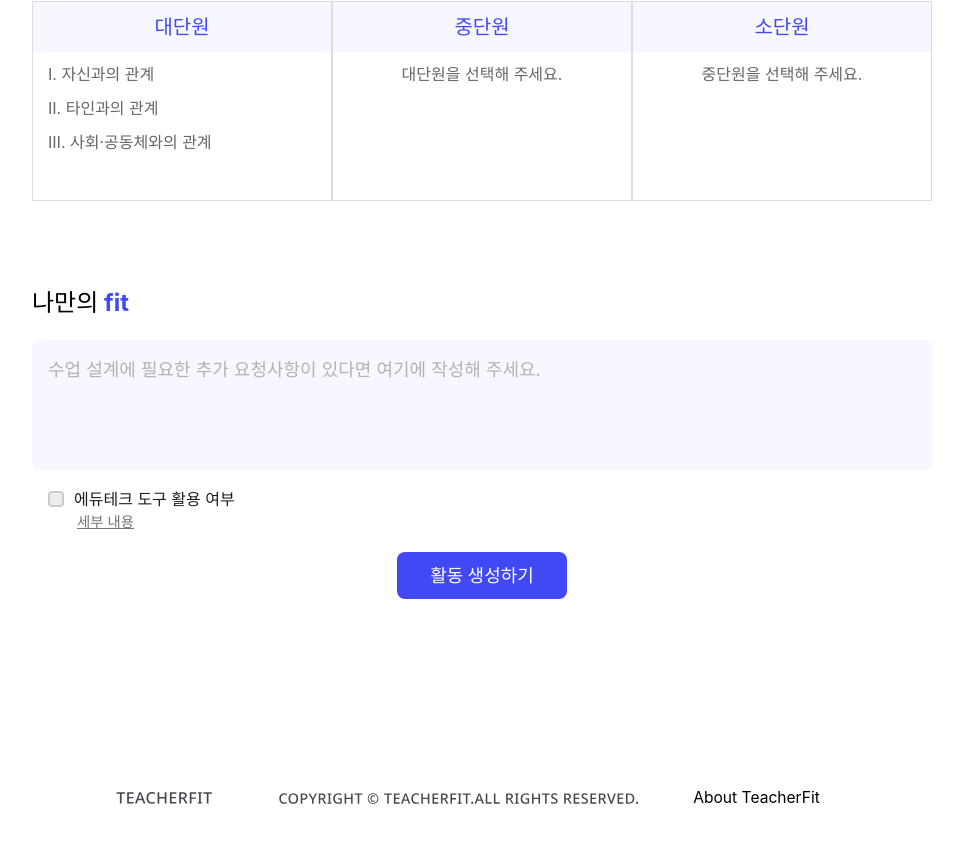
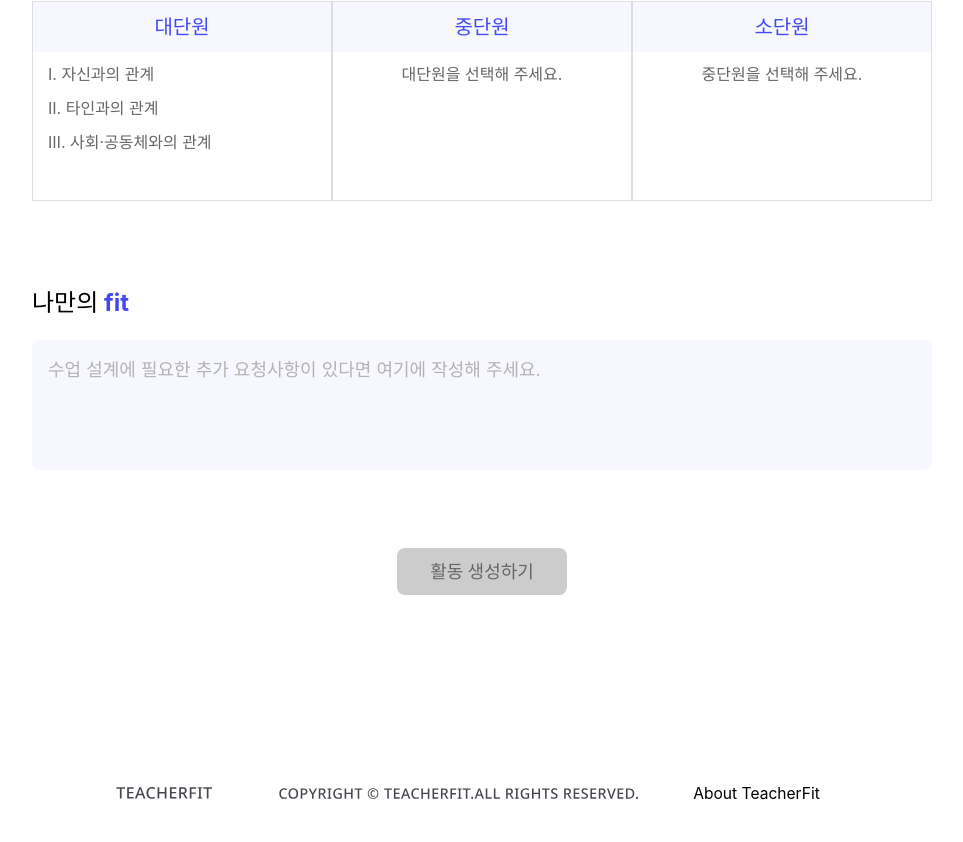
Before and after one commit to Teacher-fit/Frontend, a React (Vite) app: page / in a window 1280 px wide. Shown: the part 925-1767 px from the top of the page, without its empty margins (158-1121 px from the left). Built offline with nearby package versions, Linux system fonts and the light colour scheme.

Commit message:
feat: 서버 연결 로직 작성

```diff
--- a/package.json
+++ b/package.json
@@ -10,7 +10,9 @@
     "preview": "vite preview"
   },
   "dependencies": {
+    "axios": "^1.7.7",
     "react": "^18.3.1",
+    "react-copy-to-clipboard": "^5.1.0",
     "react-dom": "^18.3.1",
     "react-markdown": "^9.0.1",
     "react-router-dom": "^6.26.2",
@@ -20,6 +22,7 @@
     "@eslint/js": "^9.9.0",
     "@types/hast": "^3.0.4",
     "@types/react": "^18.3.3",
+    "@types/react-copy-to-clipboard": "^5.0.7",
     "@types/react-dom": "^18.3.0",
     "@types/react-router-dom": "^5.3.3",
     "@types/styled-components": "^5.1.34",
--- a/src/components/SearchBox.style.ts
+++ /dev/null
@@ -1,6 +0,0 @@
-import styled from 'styled-components'
-
-export const SearchContainer = styled.div`
-  width: 100%;
-
-`;
--- a/src/components/TextbookTable.tsx
+++ b/src/components/TextbookTable.tsx
@@ -1,4 +1,4 @@
-import { useState } from 'react'
+import { useState} from 'react'
 import styled from 'styled-components'
 import { TextbookData } from '../mock/TextbookData'
 
@@ -19,12 +19,13 @@ interface Section {
   title: string
 }
 
-const TextbookTable = () => {
-  // Unit >> Chapter >> Section
-  const [selectedUnit, setSelectedUnit] = useState<Unit | null>(null)
-  const [selectedChapter, setSelectedChapter] = useState<Chapter | null>(null)
-  const [selectedSection, setSelectedSection] = useState<Section | null>(null)
+interface TextbookTableProps {
+  onCompletionStatusChange: (complete: boolean, selectedIds: number[]) => void
+}
 
+const TextbookTable: React.FC<TextbookTableProps> = ({
+  onCompletionStatusChange,
+}) => {
   const [selectedUnitId, setSelectedUnitId] = useState<number | null>(null)
   const [selectedChapterId, setSelectedChapterId] = useState<number | null>(
     null
@@ -33,19 +34,18 @@ const TextbookTable = () => {
     null
   )
 
-  const handleUnitClick = (unit: Unit) => {
-    setSelectedUnit(unit)
-    setSelectedChapter(null) // 대단원을 새로 선택할 때 기선택했던 중단원 초기화
-    setSelectedChapterId(null) // 대단원을 새로 선택할 때 기선택했던 중단원 ID 초기화
-  }
+  const handleSelection = (
+    unitId: number | null,
+    chapterId: number | null,
+    sectionId: number | null
+  ) => {
+    const selectedIds = [unitId, chapterId, sectionId].filter(
+      (id) => id !== null
+    ) as number[]
+    const isComplete = selectedIds.length === 3 // All 3 IDs selected means complete
 
-  const handleChapterClick = (chapter: Chapter) => {
-    setSelectedChapter(chapter)
-    setSelectedSectionId(null) // 중단원을 새로 선택할 기선택했던 소단원 ID 초기화
-  }
-
-  const handleSectionClick = (section: Section) => {
-    setSelectedSection(section)
+    // Send data to parent component (Home.tsx)
+    onCompletionStatusChange(isComplete, selectedIds)
   }
 
   return (
@@ -60,8 +60,8 @@ const TextbookTable = () => {
                 key={unit.id}
                 onClick={() => {
                   setSelectedUnitId(index)
-                  handleUnitClick(unit)
-                  //TODO: api 요청 로직 추가
+                  setSelectedChapterId(null) // Reset chapter and section when unit changes
+                  setSelectedSectionId(null)
                 }}
                 isClicked={selectedUnitId === index}
               >
@@ -74,15 +74,14 @@ const TextbookTable = () => {
         {/* 중단원 */}
         <Column>
           <StyledHeading>중단원</StyledHeading>
-          {selectedUnit ? (
+          {selectedUnitId !== null ? (
             <StyledUl>
-              {selectedUnit.chapters.map((chapter, index) => (
+              {TextbookData[selectedUnitId].chapters.map((chapter, index) => (
                 <StyledLi
                   key={chapter.id}
                   onClick={() => {
                     setSelectedChapterId(index)
-                    handleChapterClick(chapter)
-                    //TODO: api 요청 로직 추가
+                    setSelectedSectionId(null) // Reset section when chapter changes
                   }}
                   isClicked={selectedChapterId === index}
                 >
@@ -98,15 +97,16 @@ const TextbookTable = () => {
         {/* 소단원 */}
         <Column>
           <StyledHeading>소단원</StyledHeading>
-          {selectedChapter ? (
+          {selectedChapterId !== null ? (
             <StyledUl>
-              {selectedChapter.sections.map((section, index) => (
+              {TextbookData[selectedUnitId!].chapters[
+                selectedChapterId
+              ].sections.map((section, index) => (
                 <StyledLi
                   key={section.id}
                   onClick={() => {
                     setSelectedSectionId(index)
-                    handleSectionClick(section)
-                    //TODO: api 요청 로직 추가
+                    handleSelection(selectedUnitId, selectedChapterId, index) // Pass the selected data
                   }}
                   isClicked={selectedSectionId === index}
                 >
--- a/src/pages/Home.style.ts
+++ b/src/pages/Home.style.ts
@@ -7,7 +7,7 @@ export const Root = styled.div`
   margin: 0;
   padding: 0;
   box-sizing: border-box;
-  max-width: 3000px;
+  max-width: 1000px;
 `
 
 export const Menu = styled.div`
@@ -169,7 +169,7 @@ export const Li = styled.li`
   margin-top: 15px;
 `;
 
-export const Detail = styled.p`
+export const Detail = styled.div` // or p
   background-color: white;
   border: none;
   margin-left: 45px;
@@ -205,4 +205,5 @@ export const BtnContainer = styled.div`
   align-items: center; /* 수직 중앙 정렬 */
   width: 100%;
   height: 100%;
+  margin-top: 58px;
 `;
--- a/src/pages/Home.tsx
+++ b/src/pages/Home.tsx
@@ -1,35 +1,95 @@
+import axios from 'axios'
 import { useState } from 'react'
 import * as S from './Home.style'
-//import Footer from '../components/Footer'
-import SearchBox from '../components/SearchBox'
-import Checkbox from '../components/Checkbox'
+import { Link } from 'react-router-dom'
 import TextbookTable from '../components/TextbookTable'
-import { Link } from 'react-router-dom'
 import AutoResizeInputBox from '../components/AutoResizeInputBox'
 
+// 서버 URL 상수
+const SERVER_URL =
+  'https://port-0-teachre-fit-m1rrtbdrebbb9bad.sel4.cloudtype.app/edu-recommend'
+
+// requestData의 타입 정의
+interface RequestData {
+  grade: number | null
+  area: number | null
+  subject: number | null
+  publisher: number | null
+  requirement: string
+}
+
+// Home 컴포넌트 정의
 const Home = () => {
-  const [edutech, setEdutech] = useState(false)
+  const [isComplete, setIsComplete] = useState(false) // TextbookTable에서 받는 완료 상태
+  const [selectedIds, setSelectedIds] = useState<number[]>([]) // 선택된 ID 배열
+
+  // TextbookTable에서 선택 완료 상태를 업데이트하는 함수
+  const handleCompletionStatusChange = (complete: boolean, ids: number[]) => {
+    setIsComplete(complete)
+    setSelectedIds(ids)
+  }
+
   const [activeButton, setActiveButton] = useState<string>('home')
 
-  // 하나의 선택된 카테고리 인덱스를 관리하기 위한 상태
+  // 선택된 학교 상태 관리
   const [selectedSchool, setSelectedSchool] = useState<number | null>(null)
+
+  // 선택된 필터 데이터 상태 관리
+  const [selectedArea, setSelectedArea] = useState<number | null>(null)
+  const [selectedSubject, setSelectedSubject] = useState<number | null>(null)
+  const [selectedPublisher, setSelectedPublisher] = useState<number | null>(
+    null
+  )
+
+  // 필터 및 입력 데이터를 저장할 상태 정의
+  const [requestData, setRequestData] = useState<RequestData>({
+    grade: null,
+    area: null,
+    subject: null,
+    publisher: null,
+    requirement: '',
+  })
 
   // SchoolCategory 클릭 시 상태 업데이트
   const handleSchoolClick = (index: number) => {
     setSelectedSchool(index)
   }
 
-  // FilterCategory를 Label 그룹별로 관리
-  const [selectedGrade, setSelectedGrade] = useState<number | null>(null)
-  const [selectedArea, setSelectedArea] = useState<number | null>(null)
-  const [selectedSubject, setSelectedSubject] = useState<number | null>(null)
-  const [selectedPublisher, setSelectedPublisher] = useState<number | null>(
-    null
-  )
-
   // 버튼 클릭 시 active 상태 변경
   const handleButtonClick = (buttonName: string) => {
     setActiveButton(buttonName)
+  }
+
+  // 필터 메뉴에서 선택한 데이터를 저장하는 함수
+  const handleFilterChange = (key: keyof RequestData, value: number | null) => {
+    setRequestData((prevData) => ({
+      ...prevData,
+      [key]: value,
+    }))
+  }
+
+  // 텍스트 입력을 처리하는 함수
+  const handleInputChange = (value: string) => {
+    setRequestData((prevData) => ({
+      ...prevData,
+      requirement: value,
+    }))
+  }
+
+  // AutoResizeInputBox의 onChange 핸들러를 수정합니다.
+  const handleTextareaChange = (e: React.ChangeEvent<HTMLTextAreaElement>) => {
+    handleInputChange(e.target.value);
+  };
+
+  // POST 요청 보내는 함수
+  const submitData = async () => {
+    console.log(requestData) // 서버로 보낼 데이터 확인
+    try {
+      const response = await axios.post(SERVER_URL, requestData)
+      console.log('서버 응답:', response.data)
+    } catch (error) {
+      console.error('데이터 전송 실패:', error)
+    }
   }
 
   return (
@@ -48,6 +108,7 @@ const Home = () => {
           나만의 <S.Fit>Fit</S.Fit> 찾기
         </S.MenuCategory>
       </S.Menu>
+
       <S.SchoolMenu>
         <S.SchoolCategory
           isActive1={false}
@@ -55,7 +116,6 @@ const Home = () => {
         >
           초등학교
         </S.SchoolCategory>
-
         <S.SchoolCategory
           isActive1={selectedSchool === 1}
           onClick={() => handleSchoolClick(1)}
@@ -65,7 +125,6 @@ const Home = () => {
         >
           중학교
         </S.SchoolCategory>
-
         <S.SchoolCategory
           isActive1={false}
           onClick={() => alert('콘텐츠 개발중입니다.')}
@@ -73,27 +132,29 @@ const Home = () => {
           고등학교
         </S.SchoolCategory>
       </S.SchoolMenu>
+
       <S.SearchBox>
         <S.FilterMenu>
           <S.Label>학년 선택</S.Label>
           {['중1', '중2', '중3'].map((grade, index) => (
             <S.FilterCategory
               key={index}
-              onClick={() => setSelectedGrade(index)}
-              isActive2={selectedGrade === index}
+              onClick={() => handleFilterChange('grade', index)}
+              isActive2={requestData.grade === index}
               style={{
                 backgroundColor:
-                  selectedGrade === index ? '#6E75F5' : '#ffffff',
+                  requestData.grade === index ? '#6E75F5' : '#ffffff',
               }}
             >
               {grade}
             </S.FilterCategory>
           ))}
         </S.FilterMenu>
+
         <S.FilterMenu>
           <S.Label>영역 선택</S.Label>
           <S.FilterCategory
-            onClick={() => setSelectedArea(0)}
+            onClick={() => handleFilterChange('area', 0)}
             isActive2={selectedArea === 0}
             style={{
               backgroundColor: selectedArea === 0 ? '#6E75F5' : '#ffffff',
@@ -102,10 +163,11 @@ const Home = () => {
             도덕
           </S.FilterCategory>
         </S.FilterMenu>
+
         <S.FilterMenu>
           <S.Label>과목 선택</S.Label>
           <S.FilterCategory
-            onClick={() => setSelectedSubject(0)}
+            onClick={() => handleFilterChange('subject', 0)}
             isActive2={selectedSubject === 0}
             style={{
               backgroundColor: selectedSubject === 0 ? '#6E75F5' : '#ffffff',
@@ -120,6 +182,7 @@ const Home = () => {
             도덕②
           </S.FilterCategory>
         </S.FilterMenu>
+
         <S.FilterMenu>
           <S.Label>출판사 선택</S.Label>
           <S.FilterCategory
@@ -129,7 +192,7 @@ const Home = () => {
             미래엔
           </S.FilterCategory>
           <S.FilterCategory
-            onClick={() => setSelectedPublisher(1)}
+            onClick={() => handleFilterChange('publisher', 1)}
             isActive2={selectedPublisher === 1}
             style={{
               backgroundColor: selectedPublisher === 1 ? '#6E75F5' : '#ffffff',
@@ -139,19 +202,31 @@ const Home = () => {
           </S.FilterCategory>
         </S.FilterMenu>
       </S.SearchBox>
+
       <S.Heading>단원 선택</S.Heading>
-      <TextbookTable />
-      <SearchBox />
+      {/* TextbookTable 컴포넌트에서 선택 완료 상태 업데이트 */}
+      <TextbookTable onCompletionStatusChange={handleCompletionStatusChange} />
+
       <S.Heading>
         나만의<S.Fit> fit</S.Fit>
       </S.Heading>
-      <AutoResizeInputBox placeholder="수업 설계에 필요한 추가 요청사항이 있다면 여기에 작성해 주세요." />
-      <Checkbox checked={edutech} onChange={setEdutech}>
-        에듀테크 도구 활용 여부
-      </Checkbox>
-      <S.Detail>세부 내용</S.Detail> {/* 세부 내용 페이지 확인하기 */}
+
+      <AutoResizeInputBox
+        placeholder="수업 설계에 필요한 추가 요청사항이 있다면 여기에 작성해 주세요."
+        onChange={handleTextareaChange}
+      />
+
       <S.BtnContainer>
-        <S.SubmitBtn as={Link} to="/myfit">
+        <S.SubmitBtn
+          as={Link}
+          to="/myfit"
+          onClick={submitData}
+          style={{
+            color: isComplete ? '#fefefe' : '#666666',
+            backgroundColor: isComplete ? '#4049F4' : '#cccccc',
+          }}
+          disabled={!isComplete} // isComplete 상태에 따라 버튼 비활성화
+        >
           활동 생성하기
         </S.SubmitBtn>
       </S.BtnContainer>
--- a/src/pages/MyFitPage.tsx
+++ b/src/pages/MyFitPage.tsx
@@ -1,10 +1,28 @@
 import { useState } from 'react'
+import axios from 'axios'
 import styled from 'styled-components'
 import ReactMarkdown from 'react-markdown'
+import { CopyToClipboard } from 'react-copy-to-clipboard'
 
 import ChatLogo from '../assets/ChatLogo.svg'
 import ReloadIcon from '../assets/ReloadIcon.svg'
 import CopyIcon from '../assets/CopyIcon.svg'
+
+/*
+const SERVER_URL =
+  'https://port-0-teachre-fit-m1rrtbdrebbb9bad.sel4.cloudtype.app/edu-recommend'
+
+
+  const [answer, setAnswer] = useState(null)
+
+  const fetchData = async () => {
+    const response = await axios.get(SERVER_URL)
+    setAnswer(response.data)
+  }
+  useEffect(() => {
+    fetchData()
+  }, [])
+*/
 
 const MyFitPage = () => {
   const [activeButton, setActiveButton] = useState<string>('home')
@@ -15,8 +33,7 @@ const MyFitPage = () => {
   }
 
   const markdownText = `
-  ### 안녕하세요!
-  현재 리액트에서 \`react-markdown\`를 이용하여 **마크다운**을 랜더링하고 있습니다.
+  {"content":"## 교과\n도덕\n\n## 대상\n중학교 2학년\n\n## 단원\n우정과 사랑\n\n## 준비물\n- 흰색보드 또는 화이트보드\n- 마커\n- 에듀테크 제품: Padlet (https://padlet.com/)\n\n## 수업 방식\n그룹 활동 중심의 협력학습 방식을 활용하여 학생들이 진정한 우정을 찾을 수 있도록 유도합니다.\n\n## 에듀테크 제품\nPadlet: Padlet은 가상의 게시판을 제공하여 학생들이 아이디어를 공유하고 토론하는 데 사용할 수 있는 도구입니다. 학생들은 텍스트, 이미지, 동영상 등 다양한 형식으로 자신의 의견을 나타낼 수 있습니다. Padlet은 그룹 활동에 적합한 도구로, 학생들이 직접 참여하고 의견을 나눌 수 있는 환경을 제공합니다.\n\n## 수업 목표\n- 학생들은 진정한 우정의 의미와 중요성을 이해합니다.\n- 학생들은 자신의 주변에서 진정한 우정을 찾을 수 있는 능력을 배웁니다.\n- 학생들은 에듀테크 도구를 활용하여 의견을 나누고 협력하는 방법을 익힙니다.\n\n## 단계별 학습활동\n\n| **단계** | **학습활동** | **수업형태** |\n|---|---|---|\n| 도입 | 학생들에게 \"진정한 우정이란 무엇인지 생각해보세요. 어떤 친구들과 함께 있는 순간에 진정한 우정을 느끼나요?\"라고 묻습니다. 학생들은 간단한 글로 답변을 작성합니다. | 전체 학생들과 함께하는 그룹 토론 |\n| 전개1 | Padlet을 사용하여 학생들이 자신의 의견을 공유하도록 합니다. 학생들은 Padlet 보드에 자신의 의견을 작성하고, 다른 학생들의 의견에도 댓글을 달 수 있습니다. | 그룹 활동: 학생들을 4~5명씩 그룹으로 나누고, 각 그룹마다 하나의 Padlet 보드를 할당합니다. |\n| 전개2 | 각 그룹은 Padlet 보드를 통해 자신들의 의견을 공유하고 토론합니다. 그룹원들은 서로의 의견에 대해 존중하고 협력하여 진정한 우정에 대한 공통된 정의를 도출합니다. | 그룹 활동: 그룹원들끼리 의견을 나누고 토론하는 시간을 가집니다. |\n| 마무리 | 각 그룹은 Padlet 보드에 도출된 공통된 정의를 정리하고 발표합니다. 전체 학생들은 다른 그룹의 발표를 듣고 자신의 의견을 추가할 수 있습니다. | 전체 학생들과 함께하는 그룹 토론 |\n\n## 활용효과\n- 학생들은 에듀테크 도구를 활용하여 자신의 의견을 표현하고 다른 학생들과 소통하는 능력을 향상시킬 수 있습니다.\n- 그룹 활동을 통해 학생들은 협력과 토론의 중요성을 배우고 실제 상황에서 적용할 수 있습니다.\n- Padlet을 활용하여 학생들은 자신의 의견을 보다 쉽게 정리하고 공유할 수 있습니다.\n- 학생들은 진정한 우정에 대한 이해를 높이고, 자신의 주변에서 진정한 우정을 찾을 수 있는 능력을 배웁니다."}
   `
 
   return (
@@ -35,20 +52,26 @@ const MyFitPage = () => {
           나만의 <Fit>Fit</Fit> 찾기
         </MenuCategory>
       </Menu>
-
       <AnswerBox>
         <AnswerInfo>
           <img src={ChatLogo} />
-          n:nn PM
         </AnswerInfo>
         <MarkdownWrapper>
           <ReactMarkdown>{markdownText}</ReactMarkdown>
         </MarkdownWrapper>
         <IconWrapper>
           <Icon src={ReloadIcon} />
-          <Icon src={CopyIcon} />
+          <CopyToClipboard
+            text={markdownText}
+            onCopy={() => alert('결과가 복사되었습니다.')}
+          >
+            <Icon src={CopyIcon} />
+          </CopyToClipboard>
         </IconWrapper>
       </AnswerBox>
+      <BtnContainer>
+        <SubmitBtn>활동 생성하기</SubmitBtn>
+      </BtnContainer>
     </Root>
   )
 }
@@ -63,7 +86,7 @@ export const Root = styled.div`
   margin: 0;
   padding: 0;
   box-sizing: border-box;
-  max-width: 3000px;
+  max-width: 900px;
 `
 export const Menu = styled.div`
   display: flex; /* inline-flex를 flex로 변경 */
@@ -136,10 +159,12 @@ export const AnswerInfo = styled.div`
   display: flex;
   font-size: 12px;
   gap: 10px;
+  margin-top: 10px;
 `
 
 export const MarkdownWrapper = styled.div`
-  margin-top: 20px;
+  margin-top: 30px;
+  margin-left: 30px;
 `
 
 export const IconWrapper = styled.div`
@@ -156,3 +181,29 @@ export const Icon = styled.img`
     transform: scale(1.05); /* 마우스 호버 시 이미지 크기 1.05배 */
   }
 `
+
+export const SubmitBtn = styled.button`
+  margin-top: 20px;
+  width: 170px;
+  background-color: #4049f4;
+  color: white;
+  font-weight: bold;
+  font-size: 18px;
+  text-align: center;
+  border-radius: 8px;
+  padding: 10px;
+
+  &:focus {
+    outline: none;
+    border: none;
+  }
+`
+
+export const BtnContainer = styled.div`
+  display: flex;
+  justify-content: center; /* 수평 중앙 정렬 */
+  align-items: center; /* 수직 중앙 정렬 */
+  width: 100%;
+  height: 100%;
+  margin-top: 58px;
+`
```
Also changed, not shown: src/api/getAnswer.ts (added, +7 -0 lines), src/api/interface/answer.interface.ts (added, +8 -0 lines), src/components/AutoResizeInputBox.tsx (+11 -2 lines), src/components/SearchBox.tsx (deleted, +0 -11 lines), 1 other file (tests, documents, lock files or other folders).
